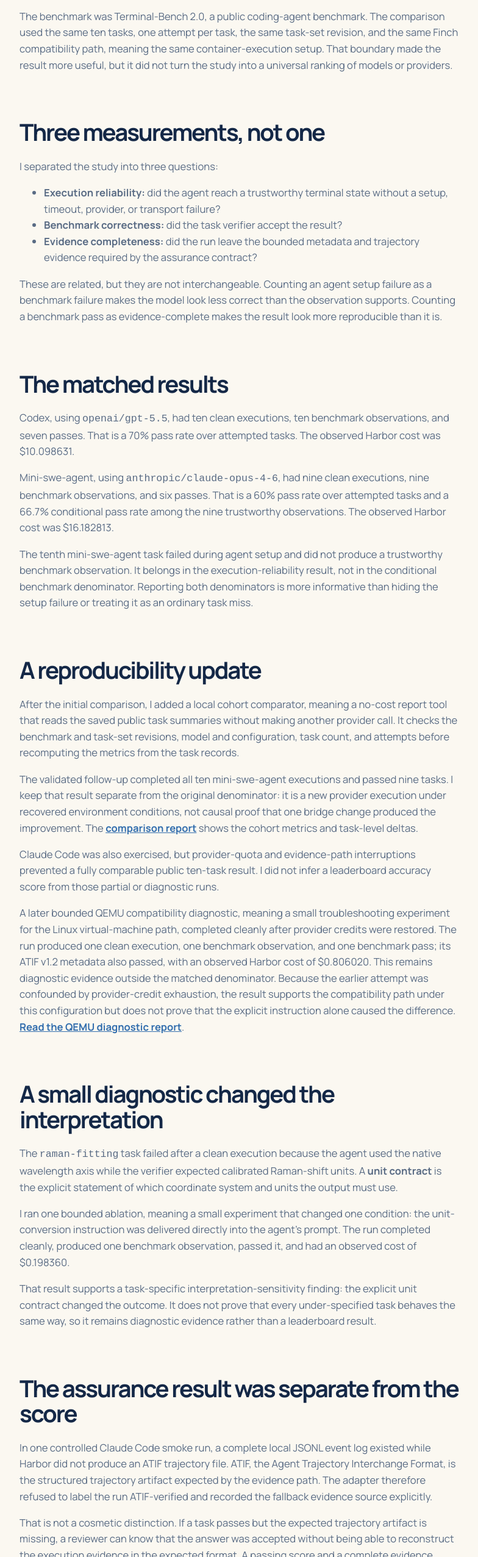
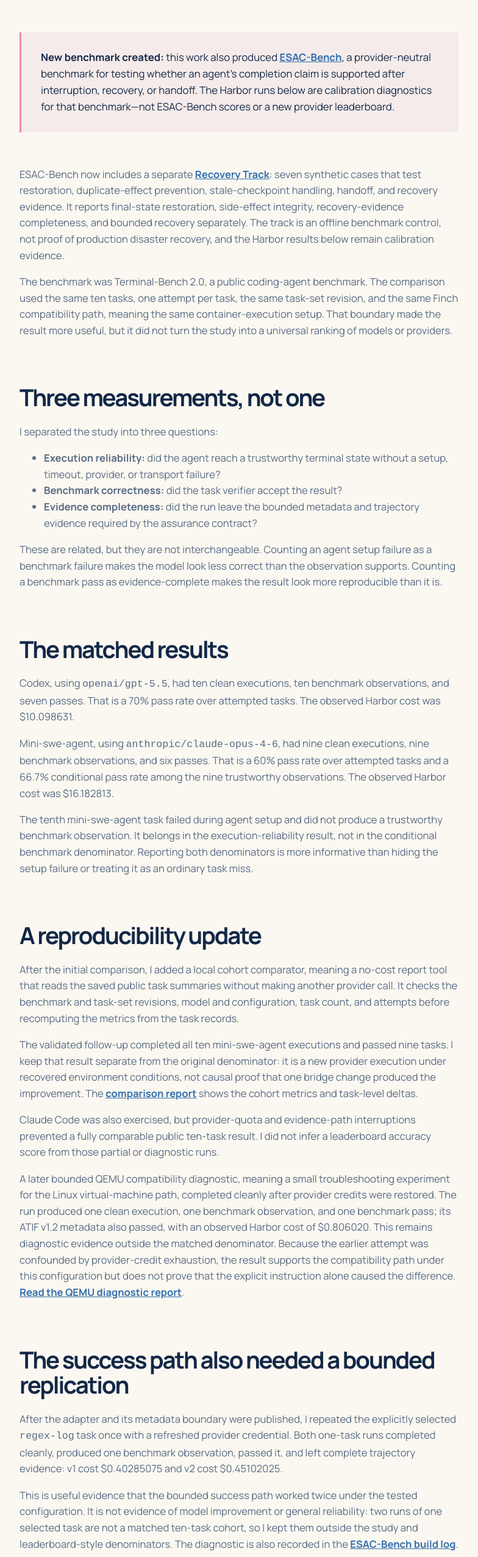
Before and after one commit to julie-elkins/julie-elkins.github.io, a plain HTML site: page blog/when-the-benchmark-passes.html in a window 1280 px wide. Shown: the part 972-3525 px from the top of the page at 61% size, without its empty margins (198-982 px from the left). Drawn offline with nearby package versions, Linux system fonts and the light colour scheme.

Commit message:
Link recovery track from portfolio site (#13)

```diff
--- a/blog/when-the-benchmark-passes.html
+++ b/blog/when-the-benchmark-passes.html
@@ -54,6 +54,26 @@
           The harness is a secondary assurance check: it does not judge the agent's
           reasoning, but it can check whether the run left the metadata required to
           support a public claim.
+        </p>
+
+        <aside class="article-callout">
+          <strong>New benchmark created:</strong> this work also produced
+          <a href="https://github.com/julie-elkins/esac-bench" target="_blank" rel="noreferrer">ESAC-Bench</a>,
+          a provider-neutral benchmark for testing whether an agent's completion
+          claim is supported after interruption, recovery, or handoff. The Harbor
+          runs below are calibration diagnostics for that benchmark—not ESAC-Bench
+          scores or a new provider leaderboard.
+        </aside>
+
+        <p>
+          ESAC-Bench now includes a separate
+          <a href="https://github.com/julie-elkins/esac-bench/blob/main/docs/benchmark-spec.md#recovery-track" target="_blank" rel="noreferrer">Recovery Track</a>:
+          seven synthetic cases that test restoration, duplicate-effect prevention,
+          stale-checkpoint handling, handoff, and recovery evidence. It reports
+          final-state restoration, side-effect integrity, recovery-evidence
+          completeness, and bounded recovery separately. The track is an offline
+          benchmark control, not proof of production disaster recovery, and the
+          Harbor results below remain calibration evidence.
         </p>
 
         <p>
@@ -151,6 +171,25 @@
           the compatibility path under this configuration but does not prove that the
           explicit instruction alone caused the difference.
           <a href="https://github.com/julie-elkins/harbor-assurance-adapter/blob/main/docs/results/mini-swe-agent-qemu-compatibility-ablation-v2.json" target="_blank" rel="noreferrer">Read the QEMU diagnostic report</a>.
+        </p>
+
+        <h2>The success path also needed a bounded replication</h2>
+
+        <p>
+          After the adapter and its metadata boundary were published, I repeated
+          the explicitly selected <code>regex-log</code> task once with a refreshed
+          provider credential. Both one-task runs completed cleanly, produced one
+          benchmark observation, passed it, and left complete trajectory evidence:
+          v1 cost $0.40285075 and v2 cost $0.45102025.
+        </p>
+
+        <p>
+          This is useful evidence that the bounded success path worked twice under
+          the tested configuration. It is not evidence of model improvement or
+          general reliability: two runs of one selected task are not a matched
+          ten-task cohort, so I kept them outside the study and leaderboard-style
+          denominators. The diagnostic is also recorded in the
+          <a href="https://github.com/julie-elkins/esac-bench/blob/main/docs/build-log.md" target="_blank" rel="noreferrer">ESAC-Bench build log</a>.
         </p>
 
         <h2>A small diagnostic changed the interpretation</h2>
```
Also changed, not shown: index.html (+5 -3 lines).
